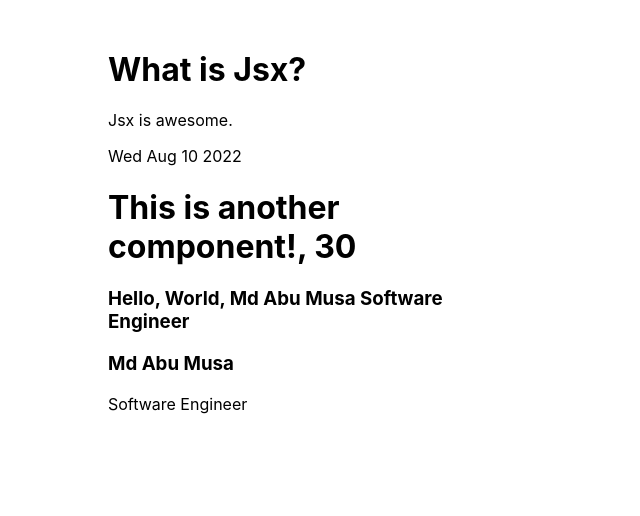
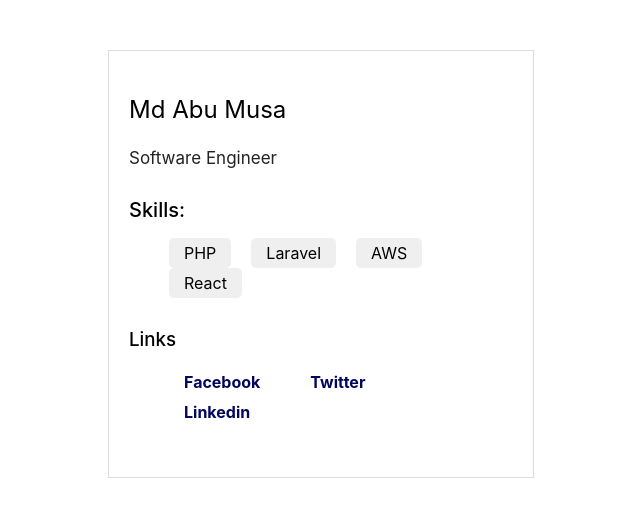
Before and after one commit to musafci/react-app, a React (Create React App) app: page / in a window 1280 px wide. Shown: the top 516 px of the page, without its empty margins (340-980 px from the left). Built offline with nearby package versions, Linux system fonts and the light colour scheme.

Commit message:
Create a component based static profile

```diff
--- a/src/components/app.jsx
+++ b/src/components/app.jsx
@@ -1,51 +1,11 @@
 import React, {Component} from "react";
+import Profile from "./profile";
 
-
-const name = "World"
-
-const user = {
-    name: "Md Abu Musa",
-    position: "Software Engineer"
-}
-
-const attribute = {
-    title: 'This is H1 tag',
-    id: "h1id"
-}
-
-function employee(data) {
-    return data.name+' '+data.position
-}
-
-//Functional component
-const MyFunctionalComponent = () => <h3 {...attribute}>Hello, {name}, {employee(user)}</h3>
-
-//Functional component
-function MyComponent() {
-    return(
-        <h1>This is another component!, {10+20}</h1>
-    );
-}
-
-
-// Classbased component
 class App extends Component {
     render() {
-        const name = "Md Abu Musa";
-
-        const bio = <div>
-            <h3>{name}</h3>
-            <p>Software Engineer</p>
-        </div>
-
         return(
             <div className="CustomClass">
-                <h1>What is Jsx?</h1>
-                <p>Jsx is awesome.</p>
-                <p>{new Date().toDateString()}</p>
-                <MyComponent/>
-                <MyFunctionalComponent/>
-                {bio}
+                <Profile/>
             </div>
         )
     }
--- /dev/null
+++ b/src/components/profile/bio.jsx
@@ -0,0 +1,10 @@
+import React from "react";
+
+const Bio = () => (
+    <div className="Bio">
+        <h3>Md Abu Musa</h3>
+        <p>Software Engineer</p>
+    </div>
+);
+
+export default Bio;
--- /dev/null
+++ b/src/components/profile/index.jsx
@@ -0,0 +1,22 @@
+import React from "react";
+import './style.css';
+import Bio from "./bio";
+import Skills from "./skills";
+import Links from "./links";
+
+
+class Profile extends React.Component {
+
+    render() {
+        return(
+            <div className="Container">
+               <Bio/>
+               <Skills/>
+               <Links/>
+            </div>
+        )
+    }
+}
+
+
+export default Profile;
--- /dev/null
+++ b/src/components/profile/links.jsx
@@ -0,0 +1,21 @@
+import React from "react";
+
+const Links = () =>  (
+    <div className="Links">
+        <h3>Links</h3>
+        <ul>
+            <li>
+                <a href="">Facebook</a>
+            </li>
+            <li>
+                <a href="">Twitter</a>
+            </li>
+            <li>
+                <a href="">Linkedin</a>
+            </li>
+        </ul>
+    </div>
+)
+
+
+export default Links;
--- /dev/null
+++ b/src/components/profile/skills.jsx
@@ -0,0 +1,15 @@
+import React from "react";
+
+const Skills = () => (
+    <div className="Skills">
+        <h3>Skills:</h3>
+        <ul>
+            <li>PHP</li>
+            <li>Laravel</li>
+            <li>AWS</li>
+            <li>React</li>
+        </ul>
+    </div>
+);
+
+export default Skills;
--- /dev/null
+++ b/src/components/profile/style.css
@@ -0,0 +1,64 @@
+/* profile.style.css Code */
+.Container {
+    width: 100%;
+    min-height: 100px;
+    padding: 20px;
+    margin-top: 50px;
+    border: 1px solid #ddd;
+  }
+
+  .Bio {
+    margin-bottom: 30px;
+  }
+
+  .Bio h3 {
+    font-size: 24px;
+    font-weight: 400;
+  }
+  .Bio p {
+    font-size: 17px;
+    color: #222222;
+    margin-top: 5px;
+  }
+  .Skills {
+    margin-bottom: 30px;
+  }
+  .Skills h3 {
+    font-size: 20px;
+    font-weight: 500;
+    margin-bottom: 10px;
+  }
+  .Skills ul {
+    list-style-type: none;
+  }
+  .Skills ul li {
+    display: inline-block;
+    padding: 5px 15px;
+    margin-right: 20px;
+    background: #efefef;
+    border-radius: 5px;
+  }
+  .Links {
+    margin-bottom: 30px;
+  }
+  .Links h3 {
+    font-style: 20px;
+    font-weight: 500;
+    margin-bottom: 10px;
+  }
+  .Links ul {
+    list-style-type: none;
+  }
+  .Links ul li {
+    display: inline-block;
+    padding: 5px 15px;
+    margin-right: 20px;
+  }
+  .Links ul li a {
+    color: #02075d;
+    font-weight: bold;
+    text-decoration: none;
+  }
+  .Links ul li a:hover {
+    color: #ffa500;
+  }
```
